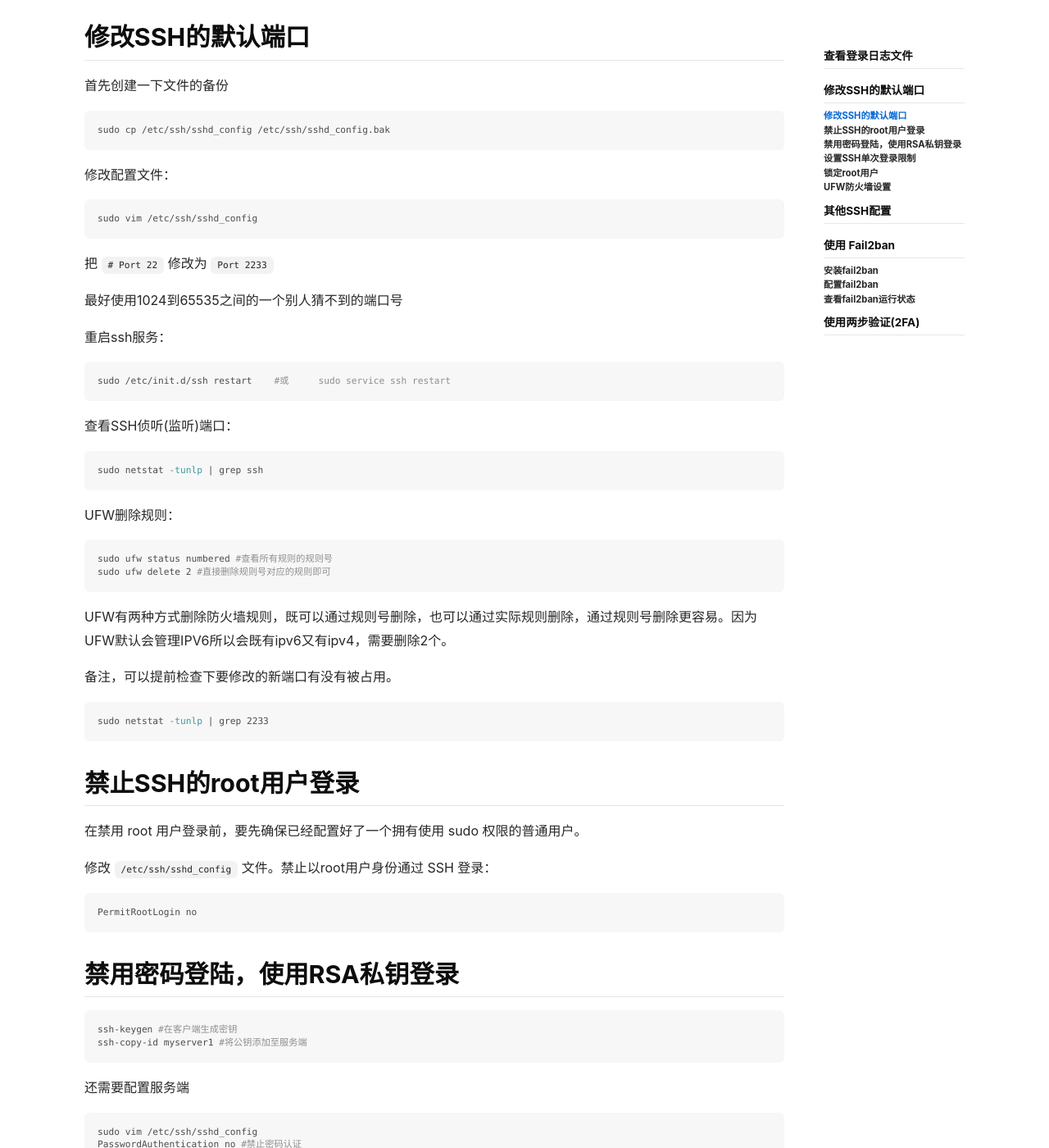
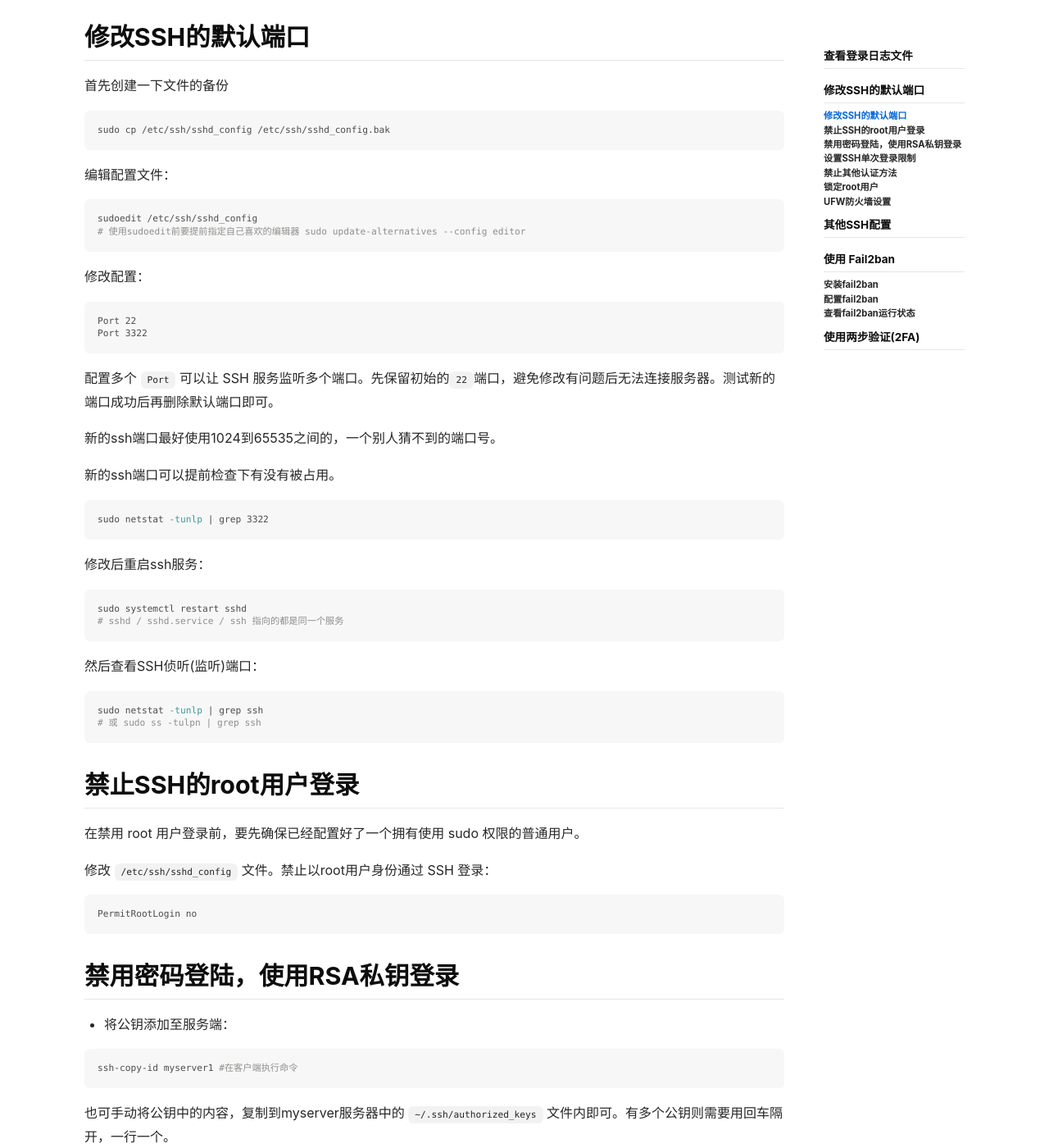
Before and after one commit to ittuann/ittuann.github.io, a Jekyll site: the page built from _posts/2022-11-16-ssh.md, in a window 1280 px wide and 1400 px high, scrolled down 1379 px. Shown: the whole window at 82% size. Built offline with Jekyll 4.4.1, drawn with Linux system fonts in a browser that asks for light colours; nearby versions of some CDN libraries; comment, search, counter and statistics services are not loaded; some of the changed text lies outside the part shown.

Commit message:
Update ssh

````diff
--- a/_posts/2022-11-16-ssh.md
+++ b/_posts/2022-11-16-ssh.md
@@ -71,41 +71,42 @@ sudo grep "Failed password for invalid user" /var/log/auth.log | awk '{print $13
 sudo cp /etc/ssh/sshd_config /etc/ssh/sshd_config.bak
 ```
 
-修改配置文件：
+编辑配置文件：
 
 ```shell
-sudo vim /etc/ssh/sshd_config
+sudoedit /etc/ssh/sshd_config
+# 使用sudoedit前要提前指定自己喜欢的编辑器 sudo update-alternatives --config editor
 ```
 
-把 `# Port 22` 修改为 `Port 2233`
+修改配置：
 
-最好使用1024到65535之间的一个别人猜不到的端口号
+```
+Port 22
+Port 3322
+```
 
-重启ssh服务：
+配置多个 `Port` 可以让 SSH 服务监听多个端口。先保留初始的`22`端口，避免修改有问题后无法连接服务器。测试新的端口成功后再删除默认端口即可。
+
+新的ssh端口最好使用1024到65535之间的，一个别人猜不到的端口号。
+
+新的ssh端口可以提前检查下有没有被占用。
+
+```bash
+sudo netstat -tunlp | grep 3322
+```
+
+修改后重启ssh服务：
 
 ```shell
-sudo /etc/init.d/ssh restart	#或	sudo service ssh restart
+sudo systemctl restart sshd
+# sshd / sshd.service / ssh 指向的都是同一个服务
 ```
 
-查看SSH侦听(监听)端口：
+然后查看SSH侦听(监听)端口：
 
 ```shell
 sudo netstat -tunlp | grep ssh
-```
-
-UFW删除规则：
-
-```shell
-sudo ufw status numbered #查看所有规则的规则号
-sudo ufw delete 2 #直接删除规则号对应的规则即可
-```
-
-UFW有两种方式删除防火墙规则，既可以通过规则号删除，也可以通过实际规则删除，通过规则号删除更容易。因为UFW默认会管理IPV6所以会既有ipv6又有ipv4，需要删除2个。
-
-备注，可以提前检查下要修改的新端口有没有被占用。
-
-```bash
-sudo netstat -tunlp | grep 2233
+# 或 sudo ss -tulpn | grep ssh
 ```
 
 ## 禁止SSH的root用户登录
@@ -120,15 +121,19 @@ PermitRootLogin no
 
 ## 禁用密码登陆，使用RSA私钥登录
 
+- 将公钥添加至服务端：
+
 ```shell
-ssh-keygen #在客户端生成密钥
-ssh-copy-id myserver1 #将公钥添加至服务端
+ssh-copy-id myserver1 #在客户端执行命令
 ```
 
-还需要配置服务端
+也可手动将公钥中的内容，复制到myserver服务器中的 `~/.ssh/authorized_keys` 文件内即可。有多个公钥则需要用回车隔开，一行一个。
+
+- 然后需要配置服务端：
 
 ```shell
-sudo vim /etc/ssh/sshd_config
+PubkeyAuthentication yes
+
 PasswordAuthentication no #禁止密码认证
 PermitEmptyPasswords no   #禁止空密码用户登录
 ```
@@ -143,8 +148,18 @@ LoginGraceTime 20	#缩短单次的登录宽限期，即ssh登录必须完成身
 
 完成配置的修改后，重新加载ssh服务配置文件。
 
+```shell
+sudo systemctl reload sshd
 ```
-sudo systemctl reload sshd.service
+
+## 禁止其他认证方法
+
+在大多数情况，SSH 将配置为仅使用公钥认证作为唯一的认证方法。然而OpenSSH 服务器还支持许多其他认证方法，如果不需要这些功能，可以将其禁用，以进一步减少 SSH 服务器的攻击面：
+
+```
+ChallengeResponseAuthentication no
+KerberosAuthentication no
+GSSAPIAuthentication no
 ```
 
 ## 锁定root用户
@@ -173,15 +188,21 @@ Ubuntu系统上默认装有了UFW(Uncomplicated Firewall)来配置防火墙。
 sudo ufw status verbose
 ```
 
-`verbose`参数可不加。当防火墙处于关闭状态时只会显示`inactive`
+`verbose`为可选参数。当防火墙处于关闭状态时只会显示`inactive`
 
 UFW默认情况下允许所有的出站连接，拒绝所有的入站连接。
 
-启用UFW防火墙日志
+开启UFW：
+
+```shell
+sudo ufw enable
+```
+
+启用UFW防火墙日志：
 
 ```shell
 sudo ufw logging on
-sudo ufw logging medium #sudo ufw logging low|medium|high
+sudo ufw logging low 	# low|medium|high
 ```
 
 日志文件在`/var/log/ufw.log`
@@ -190,22 +211,26 @@ sudo ufw logging medium #sudo ufw logging low|medium|high
 
 ```shell
 sudo ufw allow ssh
-sudo ufw allow 2233/tcp
+sudo ufw allow 3322/tcp
+# 一般还会添加网页服务端口
+sudo ufw allow 80
+sudo ufw allow 443
 ```
 
 UFW通过 /etc/services 知道ssh服务使用的端口默认为22
 
-开启UFW：
+UFW删除规则：
 
 ```shell
-sudo ufw enable
+sudo ufw status numbered 	# 查看所有规则的规则号
+sudo ufw delete 2 			# 直接删除规则号对应的单条规则即可
 ```
 
-在系统修改后记得去ECS控制台（比如这台是腾讯云）防火墙里面开放想要设置的端口和关闭默认的`22`端口。
+UFW有两种方式删除防火墙规则，既可以通过规则号删除，也可以通过实际规则删除，通过规则号删除更容易。因为UFW默认会管理IPV6所以会既有ipv6又有ipv4，需要删除2个。
 
-注意，用了UFW这种类似于前端的工具后，在不是非常清楚每条命令都是在做什么以及有什么效果那就不要乱改iptables，尤其是不要随意iptables -F清除全部规则
+在系统修改后，也要去ECS控制台（比如这台是腾讯云）防火墙里面开放想要设置的端口和关闭默认的`22`端口。
 
-如果用iptables那在每次修改前最好都要保存下当前规则，万一改挂了，以好从iptables-flush和iptables-restore恢复。直接使用iptables配置防火墙的方法（不推荐）：`iptables -A INPUT -p tcp -m tcp --dport 2233 -j ACCEPT` 然后保存和重启iptables防火墙 `service iptables save` 和 `service iptables restart`
+注意，用了UFW这种类似于前端的工具后，在不是非常清楚每条命令都是在做什么以及有什么效果那就不要乱改iptables，尤其是不要随意iptables -F清除全部规则。如果用iptables那在每次修改前最好都要保存下当前规则，万一改挂了，以好从iptables-flush和iptables-restore恢复。直接使用iptables配置防火墙的方法（不推荐）：`iptables -A INPUT -p tcp -m tcp --dport 2233 -j ACCEPT` 然后保存和重启iptables防火墙 `service iptables save` 和 `service iptables restart`
 
 # 其他SSH配置
 
````
Also changed, not shown: _posts/2022-12-28-LinuxPaste.md (renamed from _posts/2022-12-28-paste.md, +31 -8 lines).
